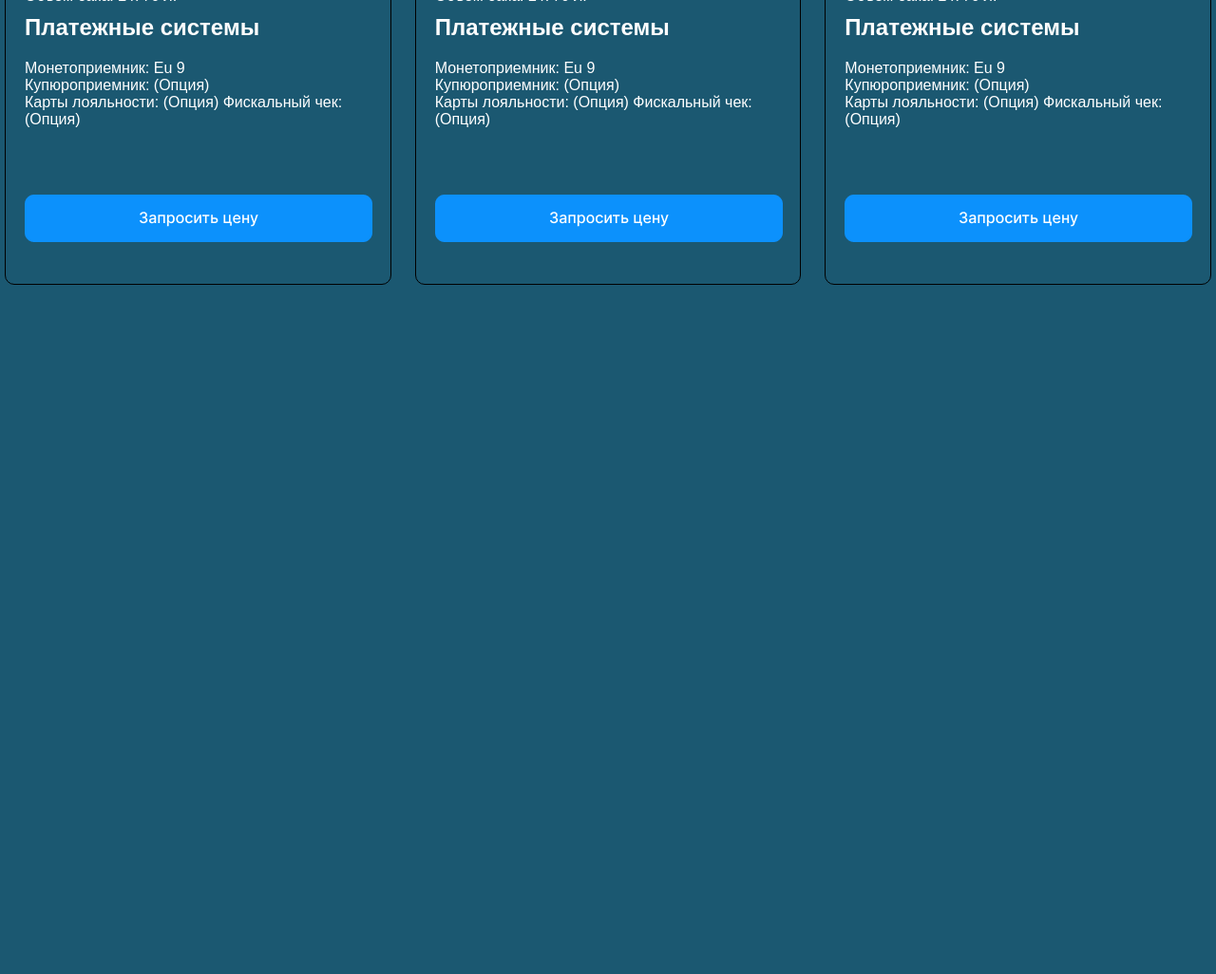
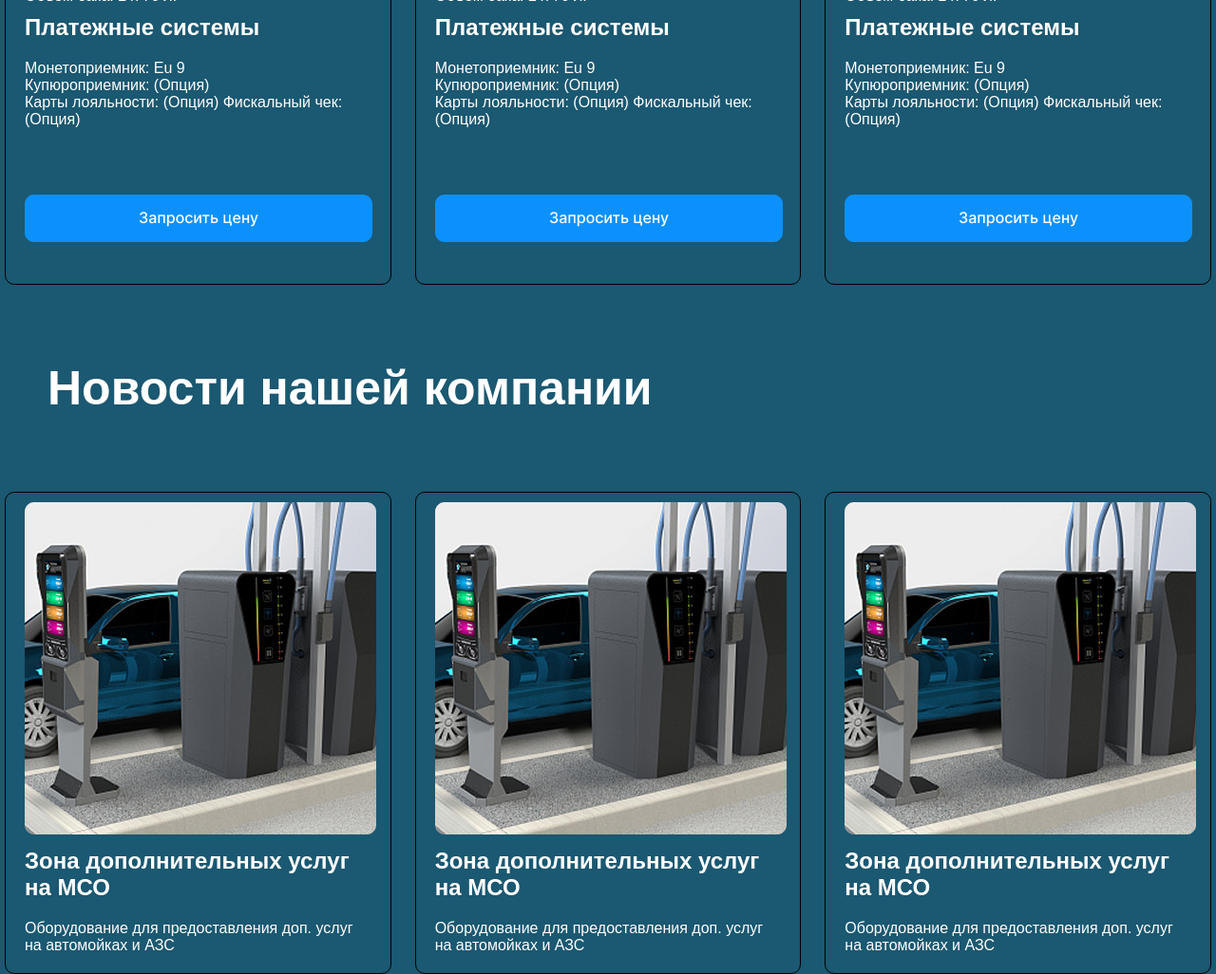
Before and after one commit to m1mmdli56/task15, a plain HTML site: page index.html in a window 1280 px wide. Shown: the part 2878-3904 px from the top of the page at 95% size. Before the commit the page ends 3178 px from the top, so only its background shows below. Drawn offline with Linux system fonts and the light colour scheme.

Commit message:
index.html added

```diff
--- a/index.html
+++ b/index.html
@@ -207,6 +207,38 @@
             /></a>
           </div>
         </div>
+        <div class="container-main">
+          <h2 class="container-text-title">Новости нашей компании</h2>
+          <div class="container-boxes">
+            <div class="container-box">
+              <img src="./IMG/Rectangle 240651376 (1).png" alt="sekil" />
+              <h2 class="container-direction-text-title">
+                Зона дополнительных услуг на МСО
+              </h2>
+              <p>
+                Оборудование для предоставления доп. услуг на автомойках и АЗС
+              </p>
+            </div>
+            <div class="container-box">
+              <img src="./IMG/Rectangle 240651376 (1).png" alt="sekil" />
+              <h2 class="container-direction-text-title">
+                Зона дополнительных услуг на МСО
+              </h2>
+              <p>
+                Оборудование для предоставления доп. услуг на автомойках и АЗС
+              </p>
+            </div>
+            <div class="container-box">
+              <img src="./IMG/Rectangle 240651376 (1).png" alt="sekil" />
+              <h2 class="container-direction-text-title">
+                Зона дополнительных услуг на МСО
+              </h2>
+              <p>
+                Оборудование для предоставления доп. услуг на автомойках и АЗС
+              </p>
+            </div>
+          </div>
+        </div>
       </div>
     </main>
   </body>
```
